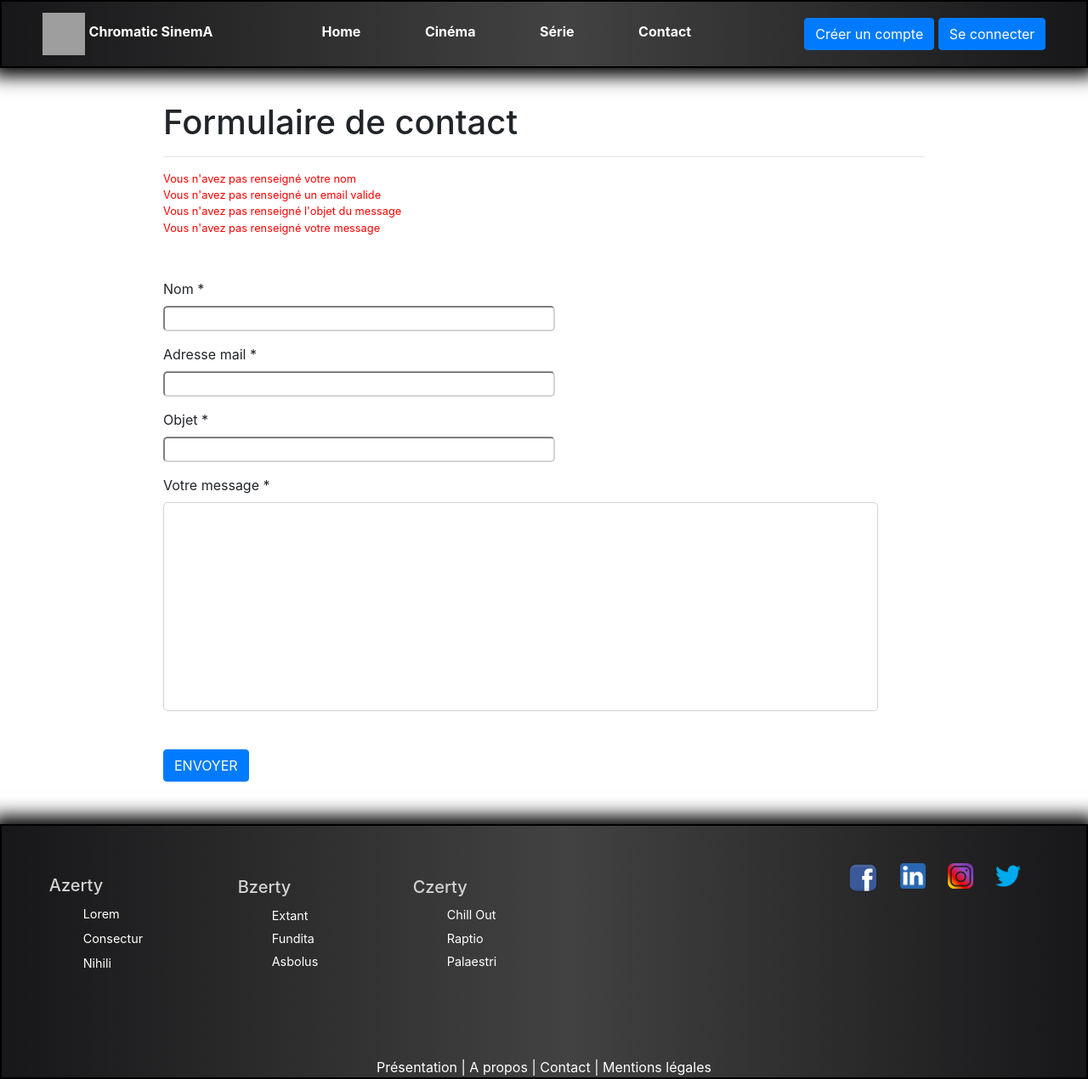
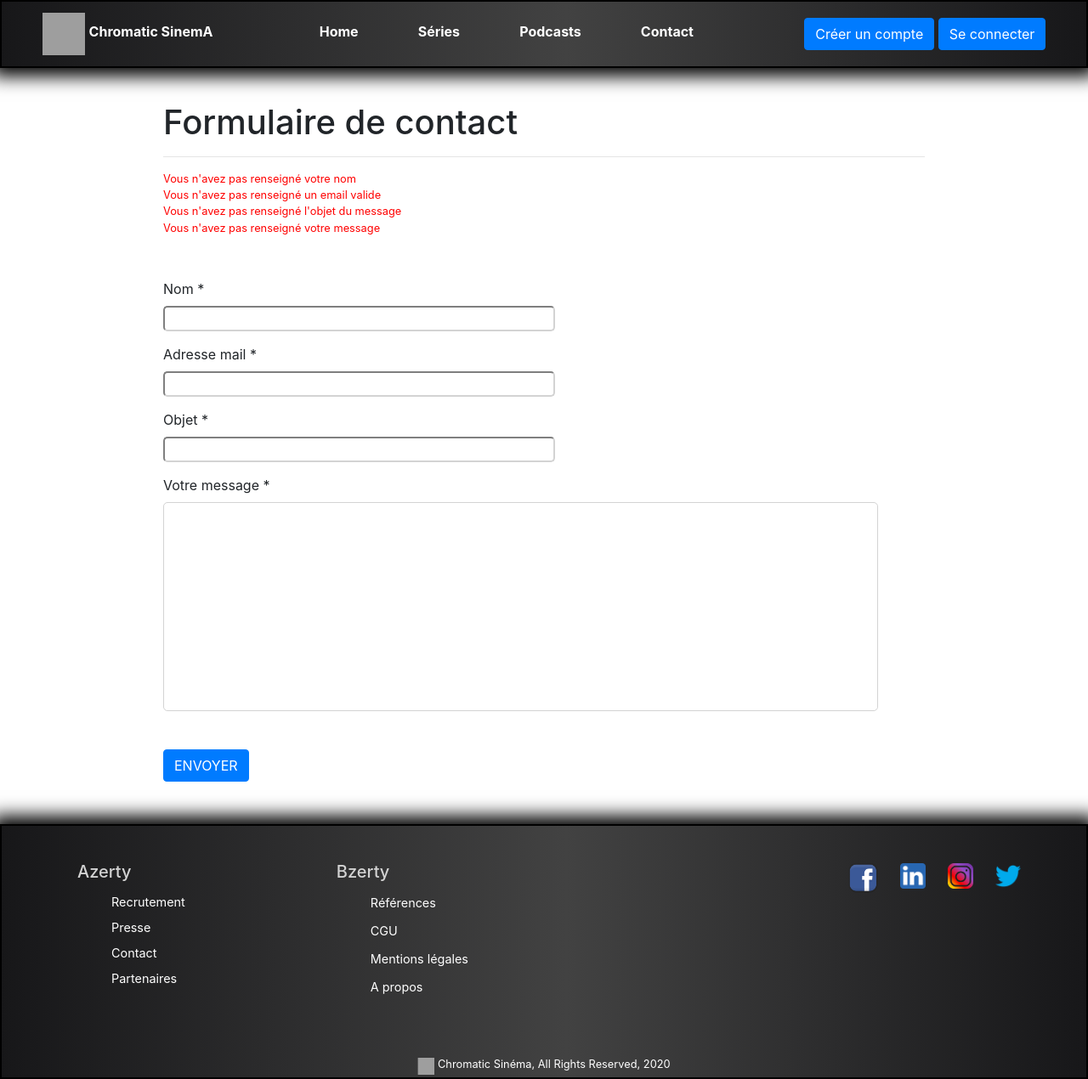
Before and after one commit to johnBeGoode/titre_pro_instic, a PHP site: page /contact in a window 1280 px wide. Shown: the whole page at 85% size. Run offline with PHP 8.4, Linux system fonts and the light colour scheme; some libraries are stand-ins or nearby versions; grey boxes are pictures that could not be loaded.

Commit message:
Amélioration footer, début onglet interface admin

```diff
--- a/controllers/Router/Router.php
+++ b/controllers/Router/Router.php
@@ -58,5 +58,4 @@ class Router{
         }
         require_once("../controllers/".$vue."Controller.php");
     }
-
 }
--- /dev/null
+++ b/public/js/onglets_admin.js
@@ -0,0 +1,35 @@
+var afficherOnglet = function(a) {
+    var li = a.parentNode
+    var div = a.parentNode.parentNode.parentNode
+
+    if (li.classList.contains('active')) {
+        return false
+    }
+
+    // on retire la class active à l'onglet actif
+    div.querySelector('.tabs .active').classList.remove('active')
+    // j'ajoute la class active à l'onglet actuel
+    li.classList.add('active')
+
+    // on retire la class active du contenu actif
+    div.querySelector('.tab-content.active').classList.remove('active')
+    // on ajoute la classe active au contenu actif
+    div.querySelector(a.getAttribute('href')).classList.add('active')
+}
+
+// ajout évènement clic sur les liens
+var tabs = document.querySelectorAll('.tabs a')
+// on applique une fonction sur chacun de ces liens avec une boucle
+for (var i = 0; i < tabs.length; i++) {
+    var link = tabs[i]
+    link.addEventListener('click', function (e) {
+        afficherOnglet(this);
+    })
+}
+
+// quand on actualise, on reste sur l'onglet qui est présent dans l'url (hash => ex: #about)
+// var hash = window.location.hash
+// var a = document.querySelector('a[href="' + hash + '"]')
+// if (a !== null && !a.parentNode.classList.contains('active')) {
+//     afficherOnglet(a);
+// }
--- a/public/sass/files/404.scss
+++ b/public/sass/files/404.scss
@@ -8,12 +8,10 @@
         border-radius: 10px;
         background-color: rgb(245, 240, 240);
         text-align: center;
-
         h1 {
             color: red;
         }
     }
-
     footer {
         position: absolute;
         bottom: 0;
--- a/public/sass/files/admin.scss
+++ b/public/sass/files/admin.scss
@@ -4,24 +4,44 @@
     }
     nav {
         width: 75%;
+        .tabs{
+            &:after {
+                display: table;
+                content: ' ';
+                clear: both;
+            }
+            .active a {
+                background-color: rgb(238, 230, 230);
+                border-radius: 10px;
+                padding: 10px 15px;
+            }
+        }
         ul {
             display: flex;
             justify-content: space-around;
             li {
                 list-style-type: none;
-                a {
-
             }
         }
     }
+    .tabs-content {
+        position: relative;
+        /* mettre une position relative avant le z-index */
+        z-index: 3;
+        padding: 20px;
+        background-color: #fff;
+        box-shadow: 0 1px 3px rgba(0,0,0,0.12), 0 1px 2px rgba(0,0,0,0.24);
+        .tab-content {
+            display: none;
+            .active {
+                display: block;
             }
-
+        }
         table {
             width: 90%;
             margin: auto;
             text-align: center;
         }
-
         .admin-articles {
             thead {
                 text-align: center;
@@ -36,5 +56,5 @@
                 padding: 3px;
             }
         }
-
     }
+}
--- a/public/sass/files/footer.scss
+++ b/public/sass/files/footer.scss
@@ -6,31 +6,26 @@ footer {
     height: 300px;
     position: relative;
     margin-top: 50px;
-
     #links {
         display: flex;
         justify-content: space-around;
         align-items: center;
         width: 50%;
         height: 250px;
-
         .div_footer {
+            height: 165px;
             h5 {
                 color: $colorTitleF;
             }
-
             ul {
                 list-style: none;
-
                 li {
                     font-size: 0.9rem;
                     padding: 5% 0;
                 }
             }
-
             a {
                 color: $white;
-
                 &:hover {
                     text-decoration: none;
                     color: $colorHoverLink;
@@ -38,7 +33,6 @@ footer {
             }
         }
     }
-
     #reseau_social {
         position: absolute;
         right: 5%;
@@ -46,31 +40,25 @@ footer {
         width: 18%;
         display: flex;
         justify-content: space-around;
-
         #logofb {
             width: 35px;
             height: 35px;
         }
-
         .logo_rs {
             width: 30px;
             height: 30px;
         }
     }
-
-    #menu_footer {
+    #copyright {
+        font-size: 0.8em;
         position: absolute;
-        bottom: 0;
+        bottom: 1%;
         left: 50%;
         transform: translateX(-50%);
-
-        a {
-            color: $white;
-
-            &:hover {
-                text-decoration: none;
-                color: $colorHoverLink;
-            }
+        img {
+            width: 20px;
+            height: 20px;
+            vertical-align: text-top;
         }
     }
 }
--- a/public/sass/files/global.scss
+++ b/public/sass/files/global.scss
@@ -6,7 +6,6 @@ body {
     overflow-x: hidden;
     margin: 0;
     padding: 0;
-
     a {
         color: gray;
         &:hover {
--- a/public/sass/files/home.scss
+++ b/public/sass/files/home.scss
@@ -3,44 +3,37 @@
 }
 
 #home {
+    @include gradeOrange;
+    @include boxShadowAround;
     margin-top: 170px;
     padding: 50px 100px;
-    @include gradeOrange;
-    @include boxShadowAround;
-
     section.articles {
         display: flex;
         justify-content: flex-start;
         flex-wrap: wrap;
-
         article {
             display: flex;
             margin-bottom: 50px;
             width: 550px;
             position: relative;
-
             .thumbnail {
                 width: 180px;
                 height: 250px;
                 overflow: hidden;
-
                 img {
                     width: auto;
                     height: 100%; // définit également la largeur pour ne pas déformer le ratio
                 }
             }
-
             .article_content {
                 width: 350px;
                 padding: 0 50px;
-
                 h2 {
                     font-size: 1.5em;
                     display: inline-block;
                     width: 80%;
                     color: black;
                 }
-
                 button {
                     display: inline-block;
                     width: 18%;
@@ -49,16 +42,13 @@
                     border-radius: 10px;
                     background-color: transparent;
                 }
-
                 p {
                     text-align: justify;
                 }
-
                 a {
                     color: antiquewhite;
                 }
             }
-
             .trailer {
                 display: none;
                 position: absolute;
--- a/public/sass/files/login.scss
+++ b/public/sass/files/login.scss
@@ -4,32 +4,27 @@
         max-width: 400px;
         padding: 15px;
         margin: auto;
-
         .form-control {
             position: relative;
             box-sizing: border-box;
             height: auto;
             padding: 10px;
             font-size: 16px;
-
             &:focus {
                 z-index: 2;
             }
         }
-
         input[type="email"] {
             margin-bottom: -1px;
             border-bottom-right-radius: 0;
             border-bottom-left-radius: 0;
         }
-
         input[type="password"] {
             margin-bottom: 10px;
             border-top-left-radius: 0;
             border-top-right-radius: 0;
         }
     }
-
     footer {
         position: absolute;
         bottom: 0;
--- a/public/sass/files/vars.scss
+++ b/public/sass/files/vars.scss
@@ -1,5 +1,4 @@
 $police1: "Montserrat";
-
 $colorFooter: #302f2f;
 $colorTitleF: lightgray;
 $colorHoverLink: darkorange;
--- a/views/include-parts/footer.php
+++ b/views/include-parts/footer.php
@@ -3,27 +3,20 @@
         <div class="div_footer">
             <h5>Azerty</h5>
             <ul>
-                <li><a href="#">Lorem</a></li>
-                <li><a href="#">Consectur</a></li>
-                <li><a href="#">Nihili</a></li>
+                <li><a href="#">Recrutement</a></li>
+                <li><a href="#">Presse</a></li>
+                <li><a href="#">Contact</a></li>
+                <li><a href="#">Partenaires</a></li>
             </ul>
         </div>
 
         <div class="div_footer">
             <h5>Bzerty</h5>
             <ul>
-                <li><a href="#">Extant</a></li>
-                <li><a href="#">Fundita</a></li>
-                <li><a href="#">Asbolus</a></li>
-            </ul>
-        </div>
-
-        <div class="div_footer">
-            <h5>Czerty</h5>
-            <ul>
-                <li><a href="#">Chill Out</a></li>
-                <li><a href="#">Raptio</a></li>
-                <li><a href="#">Palaestri</a></li>
+                <li><a href="#">Références</a></li>
+                <li><a href="#">CGU</a></li>
+                <li><a href="#">Mentions légales</a></li>
+                <li><a href="#">A propos</a></li>
             </ul>
         </div>
     </div>
@@ -35,8 +28,9 @@
         <a href="#"><img class="logo_rs" src="/public/images/ico_twitter.png" alt="twitter"></a>
     </div>
 
-    <div id="menu_footer">
-        <a href="#">Présentation</a>  | <a href="#">A propos</a> | <a href="#">Contact</a>  | <a href="#">Mentions légales</a>
+    <div id="copyright">
+        <img src="https://cdn.svgporn.com/logos/chromatic-icon.svg" alt="">
+        Chromatic Sinéma, All Rights Reserved, 2020
     </div>
 </footer>
 
@@ -48,5 +42,6 @@
 
 <script src="/public/js/app.js"></script>
 <script src="/public/js/form.js"></script>
+<script src="/public/js/onglets_admin.js"></script>
 </body>
 </html>
--- a/views/include-parts/header.php
+++ b/views/include-parts/header.php
@@ -24,16 +24,14 @@
             <nav>
                 <ul>
                     <li><a href="/">Home</a></li>
-                    <li><a href="">Cinéma</a></li>
-                    <li><a href="">Série</a></li>
+                    <li><a href="">Séries</a></li>
+                    <li><a href="">Podcasts</a></li>
                     <li><a href="/contact">Contact</a></li>
                 </ul>
             </nav>
         </div>
         <div id="button">
-            <!-- <button type="button" class="btn btn-primary">Créer un compte</button>
-            <button type="button" class="btn btn-primary">Se connecter</button> -->
             <a href="" class="btn btn-primary">Créer un compte</a>
-            <a href="/connexion" class="btn btn-primary"><?= $_SESSION['connected'] === 1 ? 'Admin' : 'Se connecter' ?></a>
+            <a href="/connexion" class="btn btn-primary"><?= isset($_SESSION['connected']) ? 'Admin' : 'Se connecter' ?></a>
         </div>
     </header>
```
Also changed, not shown: public/sass/files/article.scss (+0 -11 lines), public/sass/files/header.scss (+0 -7 lines), views/admin.php (+13 -12 lines), public/styles.css, 1 other file. Lines whose indentation alone changed are shown as unchanged.
